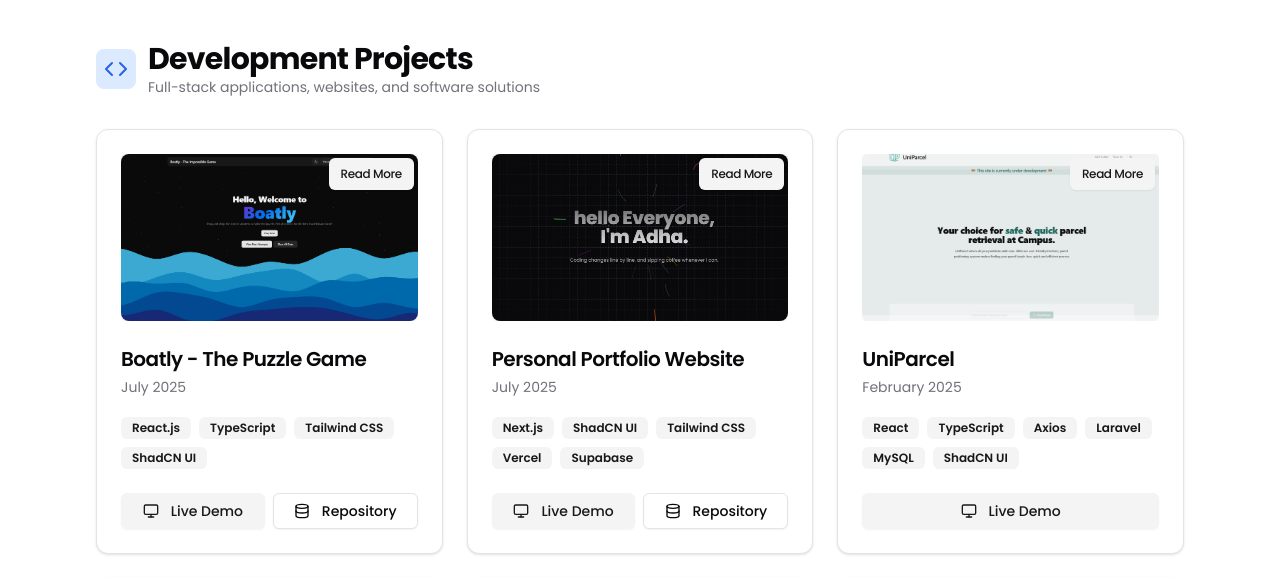
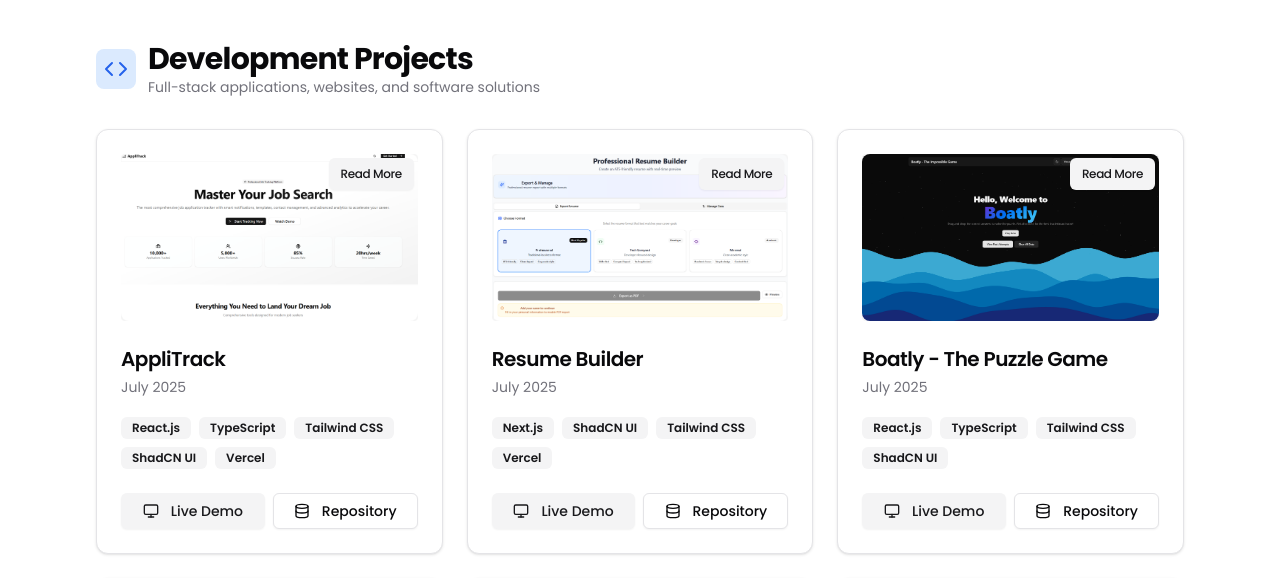
Before and after one commit to adhaghani/portfolio-2.0, a Next.js app: page /project in a window 1280 px wide. Shown: the part 940-1518 px from the top of the page. Built offline with nearby package versions, Linux system fonts and the light colour scheme.

Commit message:
feat: added two additional projects

```diff
--- a/constant/constant.ts
+++ b/constant/constant.ts
@@ -546,6 +546,40 @@
 const DevelopmentProjects = [
   {
     asset: {
+      url: "/assets/images/project/appliTrack.png",
+      alt: "AppliTrack",
+    },
+    development_Type: ["Front-End"],
+    project_Name: "AppliTrack",
+    project_Timeline: "July 2025",
+    project_Technologies: [
+      "React.js",
+      "TypeScript",
+      "Tailwind CSS",
+      "ShadCN UI",
+      "Vercel",
+    ],
+    project_description:
+      "Web-based application that allows users to track their job applications, including details like company name, position, application date, and status.",
+    project_DemoLink: "https://applitrack-kappa.vercel.app/",
+    project_RepoLink: "https://github.com/adhaghani/applitrack",
+  },
+  {
+    asset: {
+      url: "/assets/images/project/resumeBuilder.png",
+      alt: "Resume Builder",
+    },
+    development_Type: ["Front-End"],
+    project_Name: "Resume Builder",
+    project_Timeline: "July 2025",
+    project_Technologies: ["Next.js", "ShadCN UI", "Tailwind CSS", "Vercel"],
+    project_description:
+      "A web-based application that allows users to create and manage their resumes easily.",
+    project_DemoLink: "https://resume-builder-eight-virid.vercel.app/",
+    project_RepoLink: "https://github.com/adhaghani/resume-builder",
+  },
+  {
+    asset: {
       url: "/assets/images/project/Boatly.png",
       alt: "Boatly Puzzle Game",
     },
```
Also changed, not shown: public/assets/images/project/appliTrack.png (added), public/assets/images/project/resumeBuilder.png (added).
